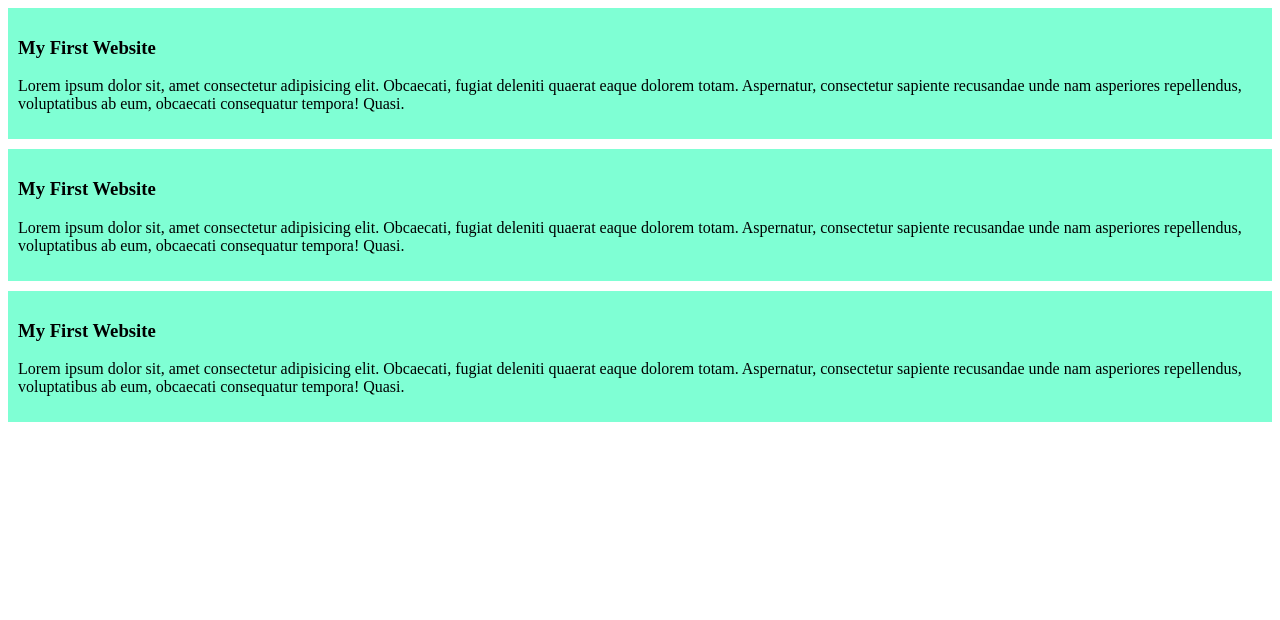
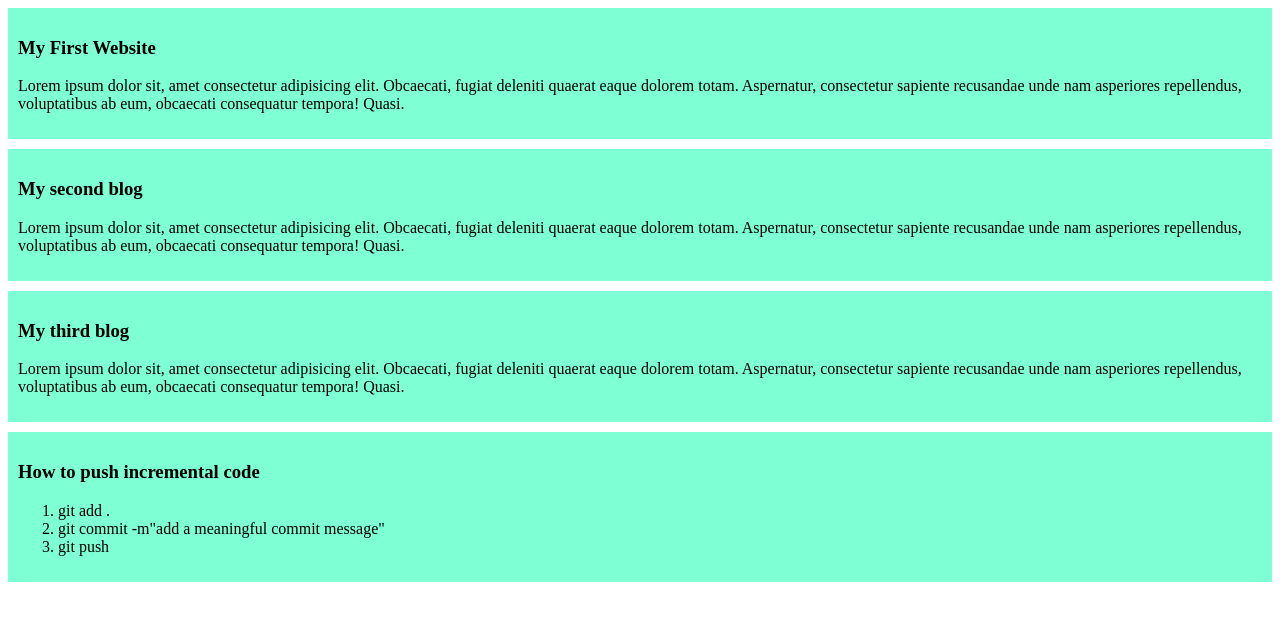
Before and after one commit to hafiz196/my-simple-website, a plain HTML site: page index.html in a window 1280 px wide. Drawn offline with Linux system fonts and the light colour scheme.

Commit message:
added a list push code

```diff
--- a/index.html
+++ b/index.html
@@ -13,14 +13,24 @@
     </p>
   </div>
   <div>
-    <h3>My First Website</h3>
+    <h3>My second blog</h3>
     <p>Lorem ipsum dolor sit, amet consectetur adipisicing elit. Obcaecati, fugiat deleniti quaerat eaque dolorem totam. Aspernatur, consectetur sapiente recusandae unde nam asperiores repellendus, voluptatibus ab eum, obcaecati consequatur tempora! Quasi.
     </p>
   </div>
   <div>
-    <h3>My First Website</h3>
+    <h3>My third blog</h3>
     <p>Lorem ipsum dolor sit, amet consectetur adipisicing elit. Obcaecati, fugiat deleniti quaerat eaque dolorem totam. Aspernatur, consectetur sapiente recusandae unde nam asperiores repellendus, voluptatibus ab eum, obcaecati consequatur tempora! Quasi.
     </p>
+  </div>
+  <div>
+    <h3>
+        How to push incremental code
+    </h3>
+    <ol>
+        <li>git add .</li>
+        <li>git commit -m"add a meaningful commit message"</li>
+        <li>git push</li>
+    </ol>
   </div>
 
 
```
